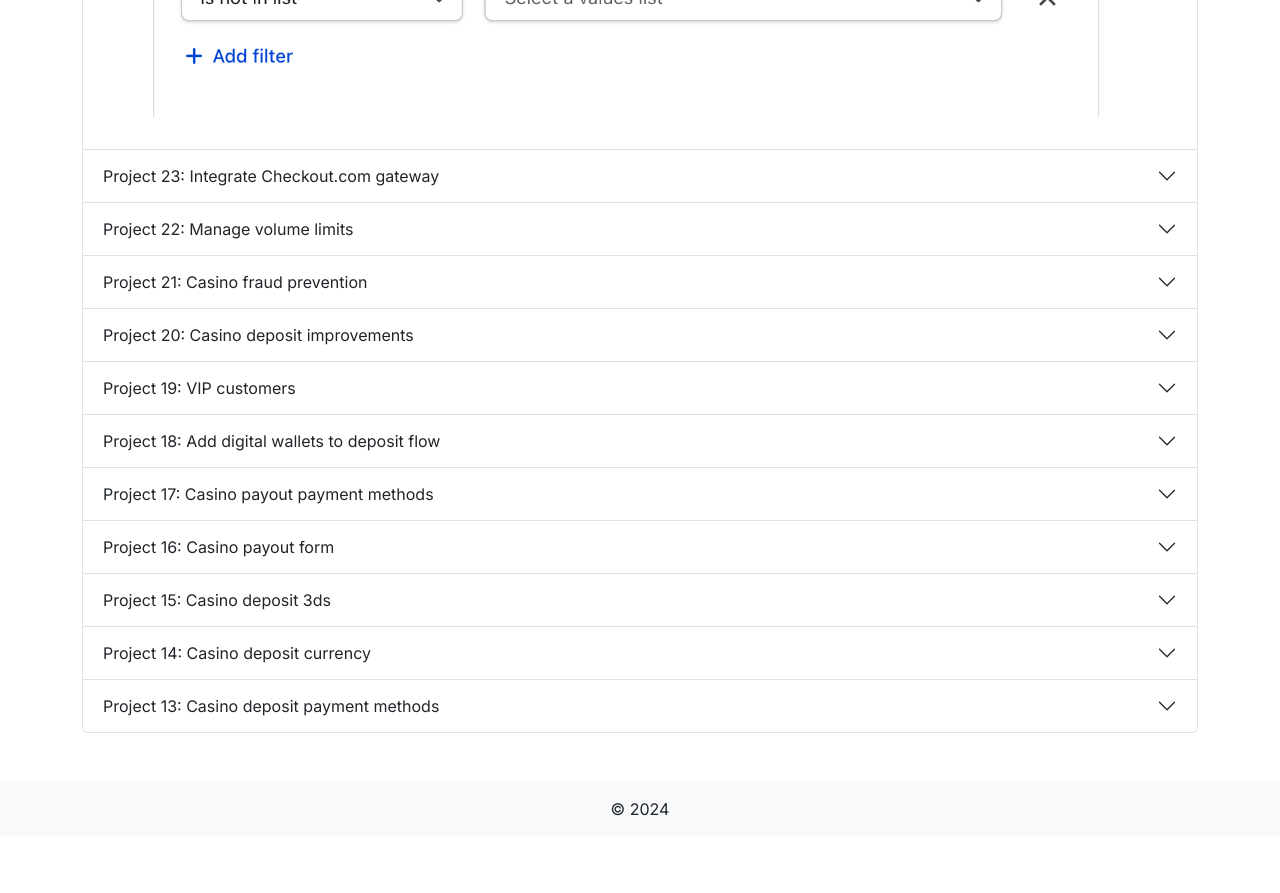
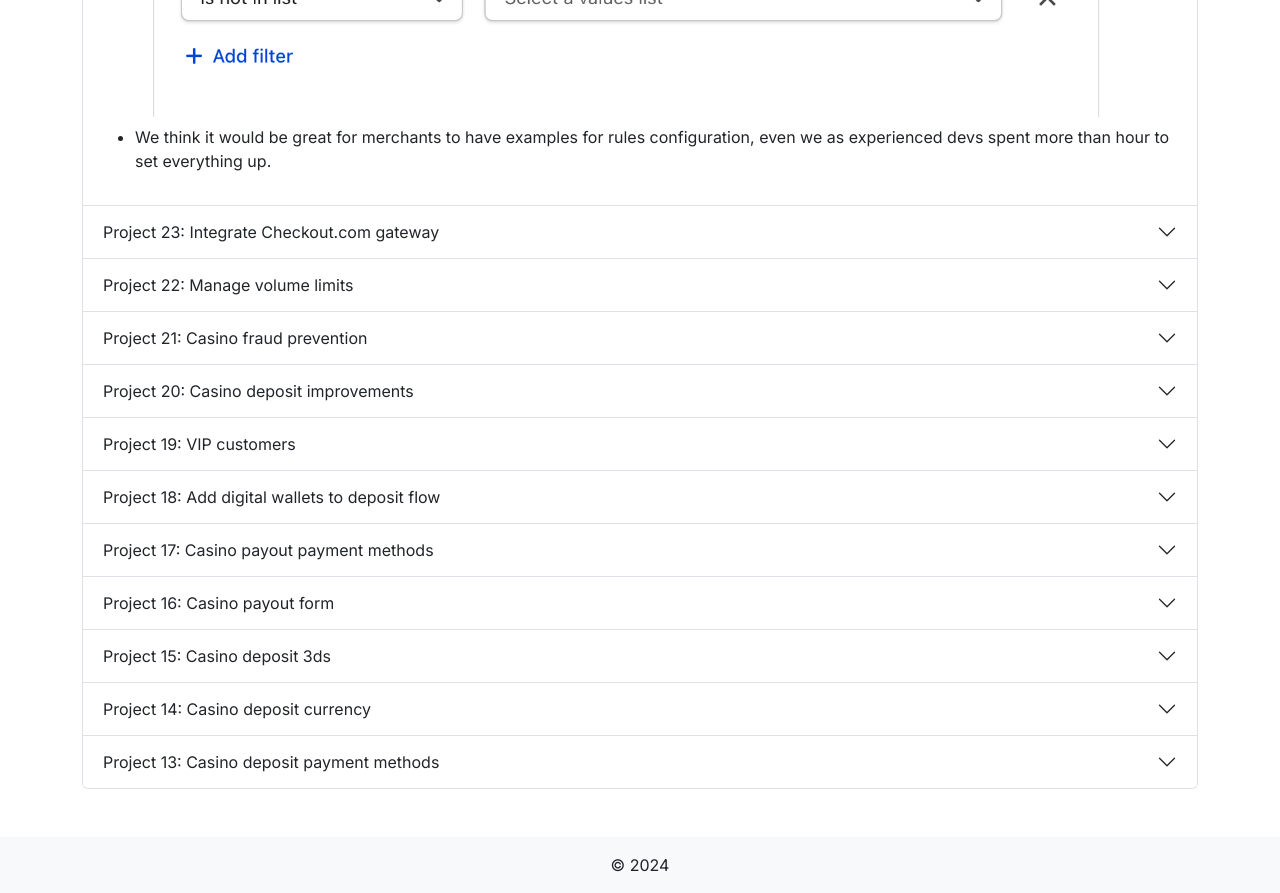
Before and after one commit to ashkarpetin/phronesis-training, a Vue app: page /debriefs in a window 1280 px wide. Shown: the part 2040-2933 px from the top of the page. Before the commit the page ends 2877 px from the top, so only its background shows below. Built offline with nearby package versions, Linux system fonts and the light colour scheme.

Commit message:
add examples bullet to debrief

```diff
--- a/src/views/DebriefsView.vue
+++ b/src/views/DebriefsView.vue
@@ -63,6 +63,9 @@
                 <div class="mt-4">
                   <img src="../assets/debriefs/24/scr3.png" />
                 </div>
+              </li>
+              <li class="mb-2">
+                We think it would be great for merchants to have examples for rules configuration, even we as experienced devs spent more than hour to set everything up.
               </li>
             </ul>
           </div>
@@ -1111,3 +1114,5 @@
     </div>
   </div>
 </template>
+<script setup lang="ts">
+</script>
```
